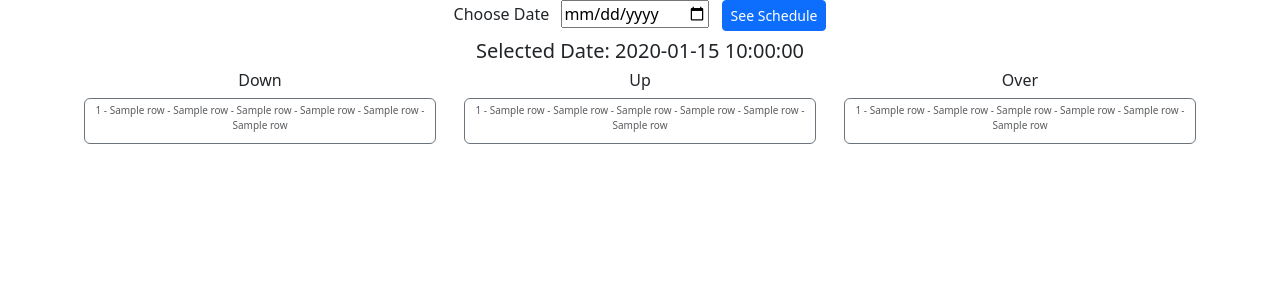
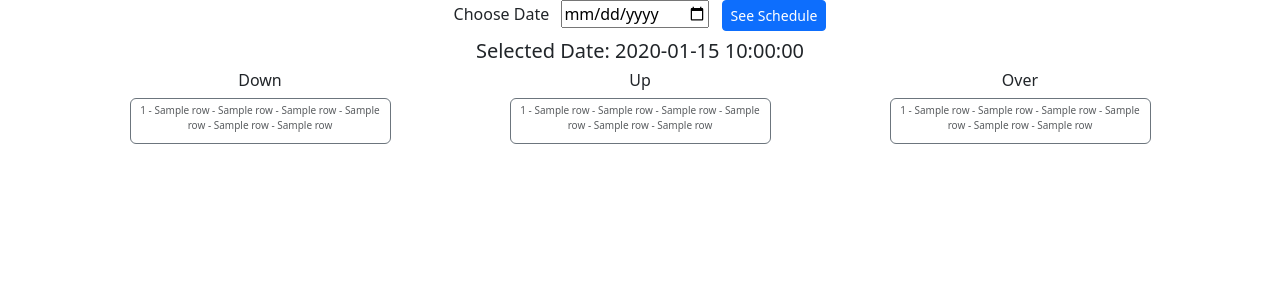
Before and after one commit to abgelvin/tellurides-calendar, a Flask app: template templates/layout2.html in a window 1280 px wide. Shown: the part 58-358 px from the top of the page. Run offline with Flask 3, Linux system fonts and the light colour scheme; the template is opened without the code that fills it: most values are stand-ins (such as "Sample title", 1, 10 or a date in 2020).

Commit message:
modified layout for narrower columns and gutters

```diff
--- a/templates/layout2.html
+++ b/templates/layout2.html
@@ -38,39 +38,39 @@
             <div class="mb-1">
                 <h5>Selected Date: {{ date }}</h5>
             </div>
-            <!-- <div class="container mx-0 mr-0 text-center"> -->
                 <div class="row no-gutters align-items-start justify-content-center">
-                    <div class="col">
+                    <div class="col-3">
                         <h6 class="title">Down</h6>
                         {% for row in down %}
-                        <div class="card border-secondary mx-auto my-1" style="width: 22rem;">
+                        <div class="card border-secondary mx-auto my-1" style="width: auto;">
                             <div class="card-body">
                                 <p class="card-subtitle mb-2 text-muted">{{ row[0] }} - {{ row[1] }} - {{ row[2] }} - {{ row[3] }} - {{ row[4] }} - {{ row[5] }} - {{ row[6] }}</p>
                             </div>
                         </div>
                         {% endfor %}
                     </div>
-                    <div class="col">
+                    <div class="col-1"></div>
+                    <div class="col-3">
                         <h6 class="title">Up</h6>
                         {% for row in up %}
-                        <div class="card border-secondary mx-auto my-1" style="width: 22rem;">
+                        <div class="card border-secondary mx-auto my-1" style="width: auto;">
                             <div class="card-body">
                                 <p class="card-subtitle mb-2 text-muted">{{ row[0] }} - {{ row[1] }} - {{ row[2] }} - {{ row[3] }} - {{ row[4] }} - {{ row[5] }} - {{ row[6] }}</p>
                             </div>
                         </div>
                         {% endfor %}
                     </div>
-                    <div class="col">
+                    <div class="col-1"></div>
+                    <div class="col-3">
                         <h6 class="title">Over</h6>
                         {% for row in over %}
-                        <div class="card border-secondary mx-auto my-1" style="width: 22rem;">
+                        <div class="card border-secondary mx-auto my-1" style="width: auto;">
                             <div class="card-body">
                                 <p class="card-subtitle mb-2 text-muted">{{ row[0] }} - {{ row[1] }} - {{ row[2] }} - {{ row[3] }} - {{ row[4] }} - {{ row[5] }} - {{ row[6] }}</p>
                             </div>
                         </div>
                         {% endfor %}
                     </div>
-                <!-- </div> -->
             </div>
 
 
```
